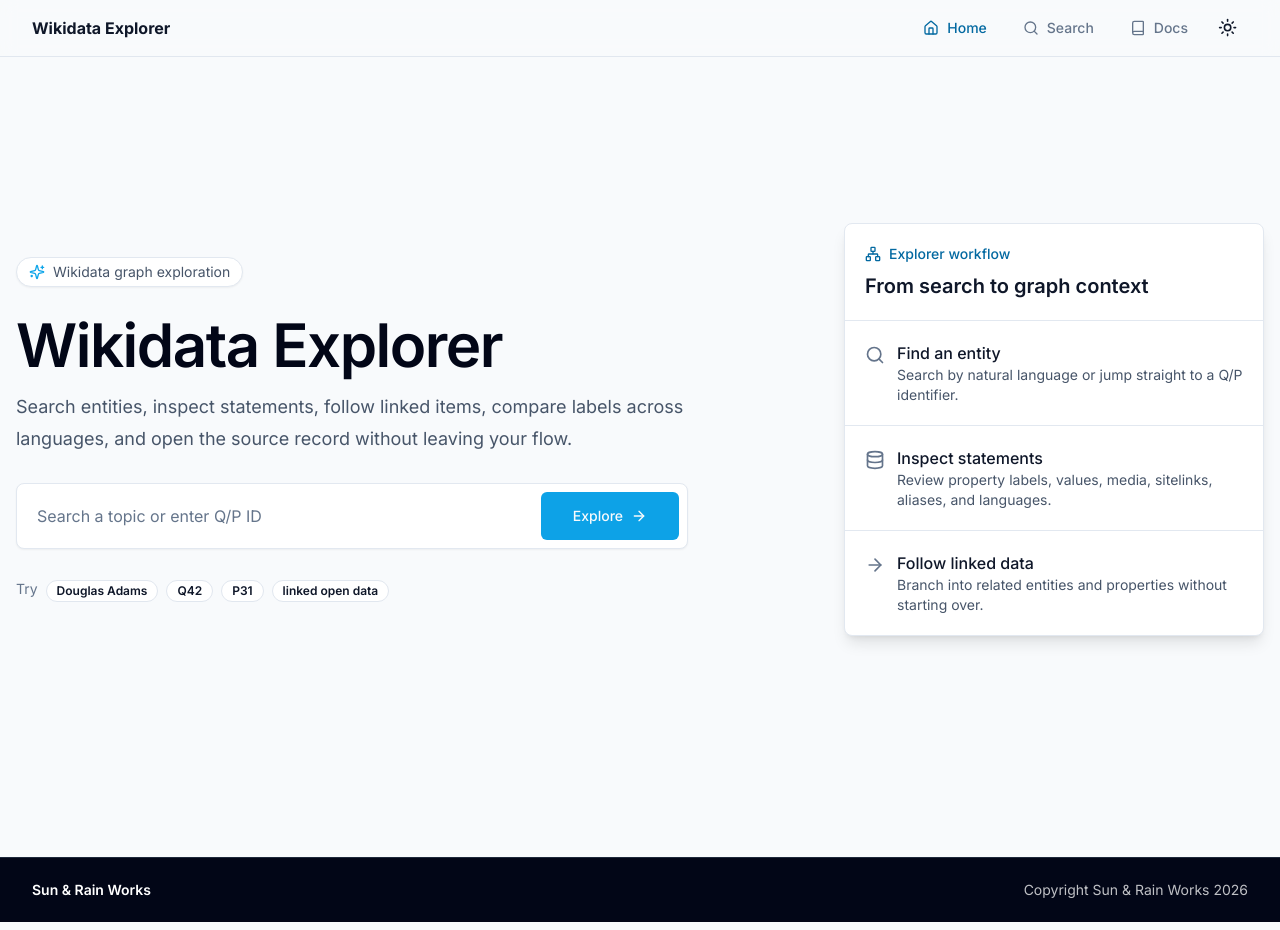
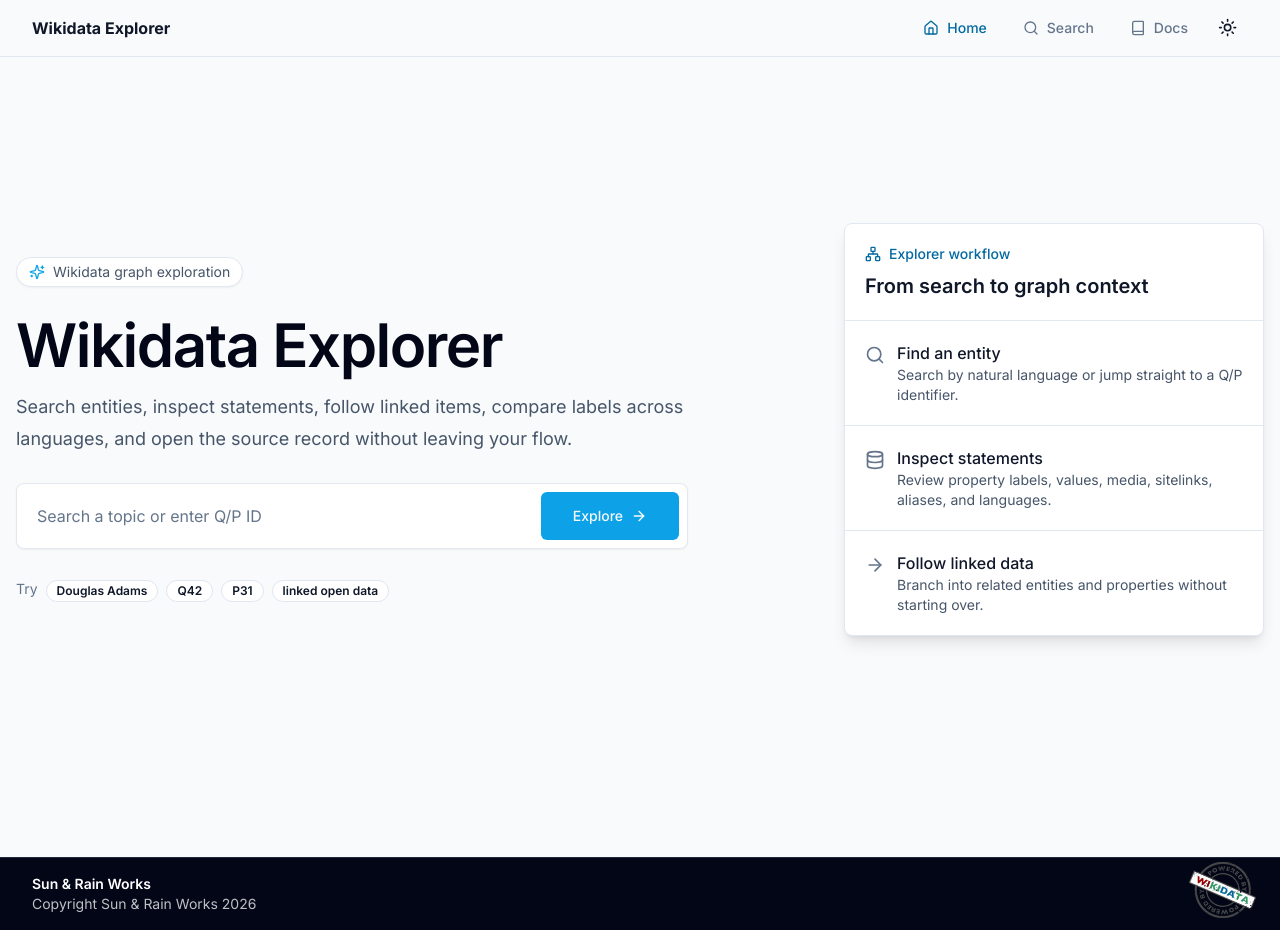
Before and after one commit to sundog358/wikidata-explorer, a Next.js app: page / in a window 1280 px wide. Built offline with nearby package versions, Linux system fonts and the light colour scheme.

Commit message:
Add Wikidata stamp to footer

```diff
--- a/components/layout/Footer.tsx
+++ b/components/layout/Footer.tsx
@@ -1,9 +1,20 @@
+import Image from "next/image";
+
 export function Footer() {
   return (
-    <footer className="mt-auto border-t border-slate-800 bg-slate-950 text-white">
-      <div className="container flex min-h-16 flex-col justify-center gap-1 py-4 text-sm sm:flex-row sm:items-center sm:justify-between">
-        <p className="font-semibold">Sun & Rain Works</p>
-        <p className="text-white/75">Copyright Sun & Rain Works 2026</p>
+    <footer className="relative mt-auto border-t border-slate-800 bg-slate-950 text-white">
+      <div className="container flex min-h-20 flex-col justify-center gap-1 py-4 pr-24 text-sm sm:min-h-16 sm:flex-row sm:items-center sm:justify-between">
+        <div>
+          <p className="font-semibold">Sun & Rain Works</p>
+          <p className="text-white/75">Copyright Sun & Rain Works 2026</p>
+        </div>
+        <Image
+          src="/images/Wikidata_stamp.png"
+          alt="Wikidata stamp"
+          width={1061}
+          height={886}
+          className="absolute bottom-3 right-4 h-14 w-auto sm:right-6"
+        />
       </div>
     </footer>
   );
```
Also changed, not shown: public/images/Wikidata_stamp.png (added).
